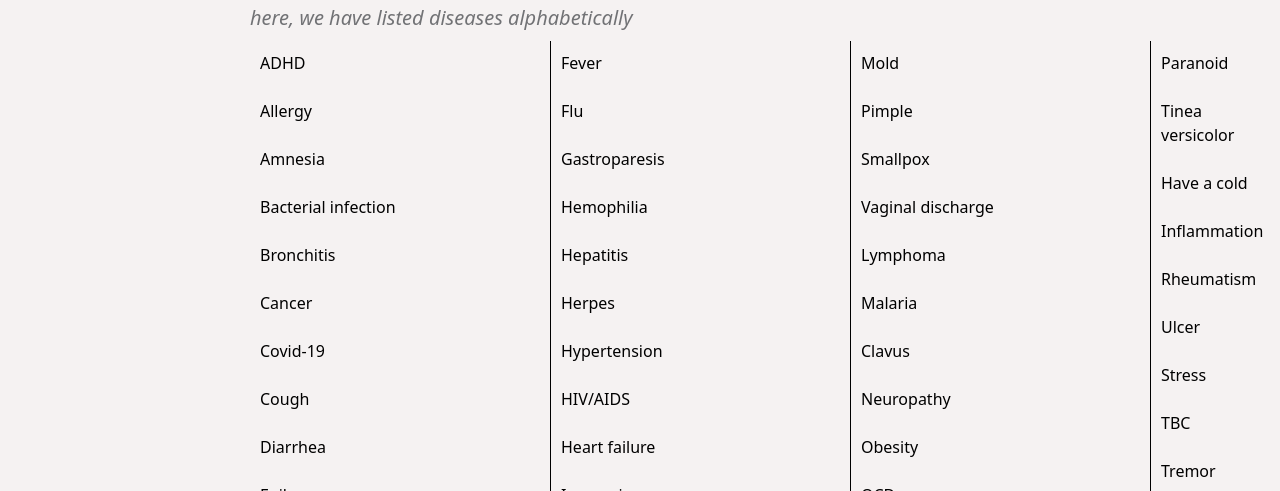
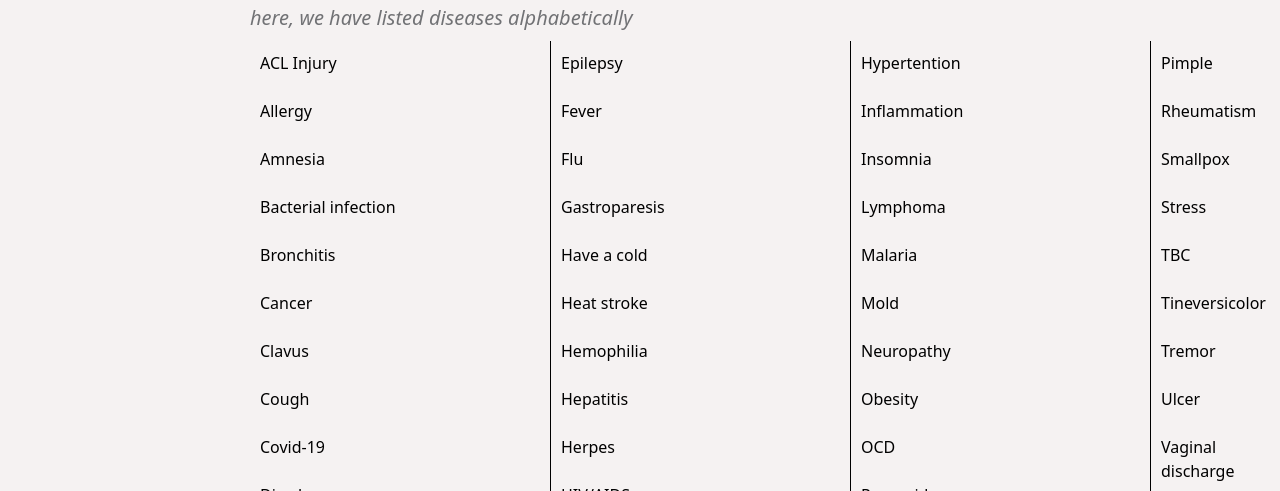
Before and after one commit to 21blackbird/WeCare, a plain HTML site: page ListPenyakit.html in a window 1280 px wide. Shown: the part 309-800 px from the top of the page. Drawn offline with Linux system fonts and the light colour scheme.

Commit message:
list list list

```diff
--- a/ListPenyakit.html
+++ b/ListPenyakit.html
@@ -88,7 +88,7 @@
 
 <br>
 <div class="list-penyakit1">
-    <a id="penyakit">ADHD</a>
+    <a id="penyakit" href="./Articleacl.html">ACL Injury</a>
     <br>
     <br>
     <a id="penyakit">Allergy</a>
@@ -106,21 +106,24 @@
     <a id="penyakit">Cancer</a>
     <br>
     <br>
-    <a id="penyakit">Covid-19</a>
+    <a id="penyakit">Clavus</a>
     <br>
     <br>
     <a id="penyakit">Cough</a>
     <br>
     <br>
-    <a id="penyakit" href="Article.html">Diarrhea</a>
+    <a id="penyakit">Covid-19</a>
     <br>
     <br>
-    <a id="penyakit">Epilepsy</a>
+    <a id="penyakit" href="Article.html">Diarrhea</a>
     <br>
     <br>
 </div>
 
 <div class="list-penyakit2">
+    <a id="penyakit">Epilepsy</a>
+    <br>
+    <br>
     <a id="penyakit">Fever</a>
     <br>
     <br>
@@ -128,6 +131,12 @@
     <br>
     <br>
     <a id="penyakit">Gastroparesis</a>
+    <br>
+    <br>
+    <a id="penyakit">Have a cold</a>
+    <br>
+    <br>
+    <a id="penyakit" href="/Articleheat.html">Heat stroke</a>
     <br>
     <br>
     <a id="penyakit">Hemophilia</a>
@@ -139,31 +148,19 @@
     <a id="penyakit">Herpes</a>
     <br>
     <br>
-    <a id="penyakit">Hypertension</a>
-    <br>
-    <br>
     <a id="penyakit">HIV/AIDS</a>
-    <br>
-    <br>
-    <a id="penyakit">Heart failure</a>
-    <br>
-    <br>
-    <a id="penyakit">Insomnia</a>
     <br>
     <br>
 </div>
 
 <div class="list-penyakit3">
-    <a id="penyakit">Mold</a>
+    <a id="penyakit">Hypertention</a>
     <br>
     <br>
-    <a id="penyakit">Pimple</a>
+    <a id="penyakit">Inflammation</a>
     <br>
     <br>
-    <a id="penyakit">Smallpox</a>
-    <br>
-    <br>
-    <a id="penyakit">Vaginal discharge</a>
+    <a id="penyakit">Insomnia</a>
     <br>
     <br>
     <a id="penyakit">Lymphoma</a>
@@ -172,7 +169,7 @@
     <a id="penyakit">Malaria</a>
     <br>
     <br>
-    <a id="penyakit">Clavus</a>
+    <a id="penyakit">Mold</a>
     <br>
     <br>
     <a id="penyakit">Neuropathy</a>
@@ -184,25 +181,19 @@
     <a id="penyakit">OCD</a>
     <br>
     <br>
+    <a id="penyakit">Paranoid</a>
+    <br>
+    <br>
 </div>
 
 <div class="list-penyakit4">
-    <a id="penyakit">Paranoid</a>
-    <br>
-    <br>
-    <a id="penyakit">Tinea versicolor</a>
-    <br>
-    <br>
-    <a id="penyakit">Have a cold</a>
-    <br>
-    <br>
-    <a id="penyakit">Inflammation</a>
+    <a id="penyakit">Pimple</a>
     <br>
     <br>
     <a id="penyakit">Rheumatism</a>
     <br>
     <br>
-    <a id="penyakit">Ulcer</a>
+    <a id="penyakit">Smallpox</a>
     <br>
     <br>
     <a id="penyakit">Stress</a>
@@ -211,10 +202,19 @@
     <a id="penyakit">TBC</a>
     <br>
     <br>
+    <a id="penyakit">Tineversicolor</a>
+    <br>
+    <br>
     <a id="penyakit">Tremor</a>
     <br>
     <br>
-    <a id="penyakit"></a>
+    <a id="penyakit">Ulcer</a>
+    <br>
+    <br>
+    <a id="penyakit">Vaginal discharge</a>
+    <br>
+    <br>
+    <a id="penyakit">Varises</a>
     <br>
     <br>
 </div>
@@ -353,3 +353,5 @@
 <!--footer-->
 
 </div>
+</body>
+</html>
```
